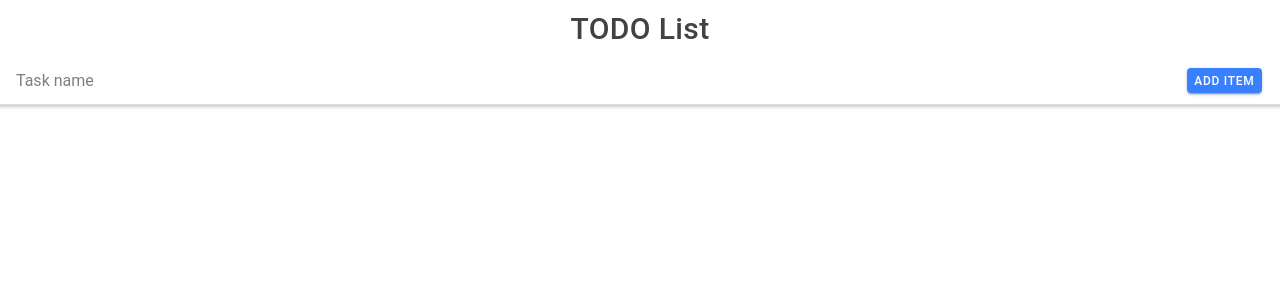
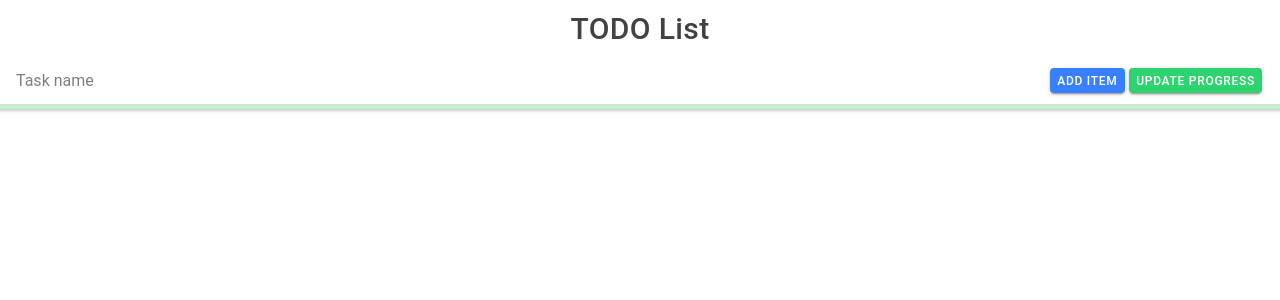
Before and after one commit to Logan-Kroeger/ToDo_List, a React (Create React App) app in the folder myApp/: page /home in a window 1280 px wide. Shown: the top 300 px of the page. Built offline with nearby package versions, Linux system fonts and the light colour scheme.

Commit message:
Bug fixes for adding and deleting

```diff
--- a/myApp/src/pages/Home.tsx
+++ b/myApp/src/pages/Home.tsx
@@ -7,7 +7,7 @@ import {
   IonToolbar,
   IonList,
   IonInput,
-  //IonProgressBar,
+  IonProgressBar,
   IonItem,
   IonLabel,
   IonCheckbox,
@@ -54,8 +54,24 @@ const Home: React.FC = () => {
   // -------- Input --------
   const [newItem, setNewItem] = useState('');
 
-  // All task data with state
-  const [task_array, set_tasks] = useState<task[]>([]);
+  // ---- Progress Bar -----
+  let [completion, setCompletion] = useState(0);
+
+  // ------ Task Data ------
+  let [task_array, set_tasks] = useState<task[]>([]);
+
+  // Update the progress bar
+  const updateBar = () => {
+
+    let count = 0;
+    const len = task_array.length
+    for (let i = 0; i < task_array.length; i++) {
+      if (task_array[i].isCompl){
+        count++;
+      }
+    }
+    setCompletion(count/len);
+  }
 
   // Update text input value
   const handleInputChange = (event: any) => {
@@ -134,8 +150,9 @@ const Home: React.FC = () => {
 
             // Add the new sub-task
             new_depth = task_array[index].depth + 1;
-            const new_task = { name: data.newData, depth: new_depth, isCompl: false };
-            task_array.splice(index+1, 0, new_task);
+            const new_tasks =  [...task_array];
+            new_tasks.splice(index+1, 0, { name: data.newData, depth: new_depth, isCompl: false });
+            set_tasks(new_tasks);
           }
         }
       ],
@@ -202,6 +219,7 @@ const Home: React.FC = () => {
           handler: () => {
 
             // Obtain the indexes for deletion to occur
+            end_index = -1;
             current_depth = task_array[index].depth;
 
             for (let i = index+1; i < task_array.length; i++){
@@ -209,6 +227,10 @@ const Home: React.FC = () => {
                 end_index = i;
                 break;
               }
+            }
+
+            if (end_index === -1){
+              end_index = task_array.length;
             }
 
             const new_tasks =  [...task_array];
@@ -222,6 +244,7 @@ const Home: React.FC = () => {
     });
   }
 
+
   return (
     <IonPage>
       <IonHeader>
@@ -231,7 +254,9 @@ const Home: React.FC = () => {
         <IonItem>
           <IonInput value={newItem} onIonChange={handleInputChange} placeholder="Task name"></IonInput>
           <IonButton onClick={addBaseItem}>Add item</IonButton>
+          <IonButton color={'success'} onClick={updateBar}>Update Progress</IonButton>
         </IonItem>
+        <IonProgressBar value={completion} color={`success`}/>
       </IonHeader>
 
       <IonContent className="ion-padding">
```
